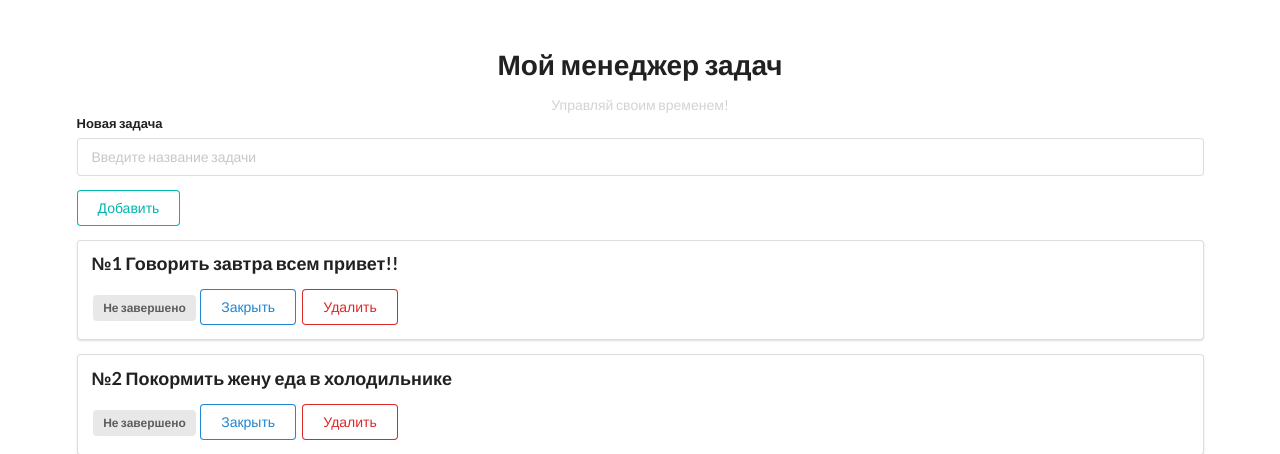
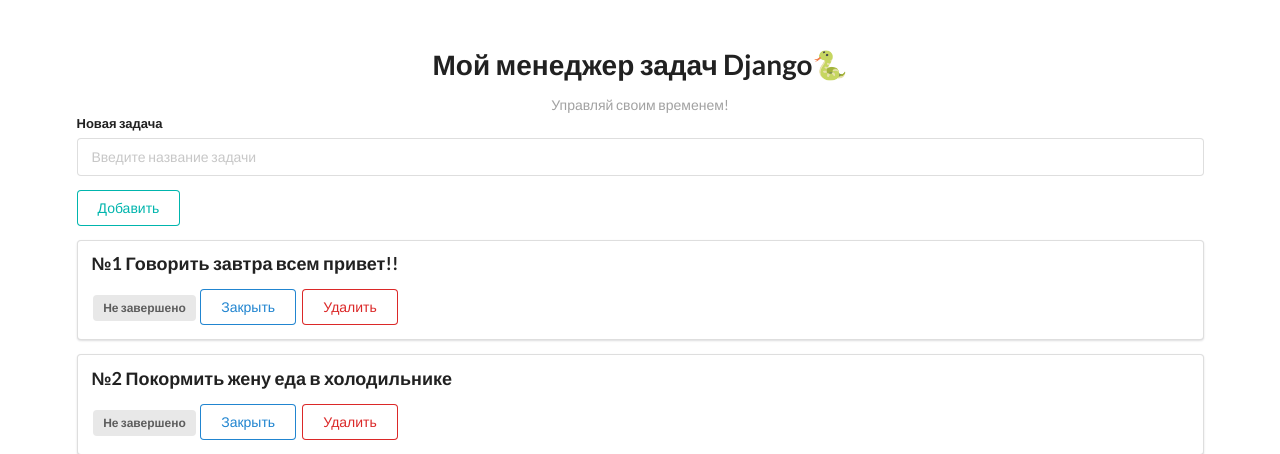
Before and after one commit to MRXTOOR/TodoApp, a Django app: page / in a window 1280 px wide. Shown: the top 454 px of the page. Run offline with Django 4.2, Linux system fonts and the light colour scheme; data comes from the database, SQL or seed files in the repository; both versions use the stored data as it was after the commit; style sheets or scripts are compiled from the project's sources.

Commit message:
бадабумс

```diff
--- a/todoapp/templates/todoapp/index.html
+++ b/todoapp/templates/todoapp/index.html
@@ -3,7 +3,7 @@
 {% block content %}
 
 <div style="margin-top: 50px;" class="ui container">
-    <h1 class="ui center aligned header">Мой менеджер задач</h1>
+    <h1 class="ui center aligned header">Мой менеджер задач Django🐍 </h1>
     <h3 class="test_style">Управляй своим временем!</h3>
     <form class="ui form" action="{% url 'add' %}" method="post">
         {% csrf_token %}
--- a/todoapp/todolist/static/todolist/css/style.css
+++ b/todoapp/todolist/static/todolist/css/style.css
@@ -3,5 +3,5 @@
 @tailwind utilities;
 .test_style {
     text-align: center;
-    color: lightgrey;
+    color: rgba(77, 77, 77, 0.527);
 }
```
Also changed, not shown: todoapp/db.sqlite3.
